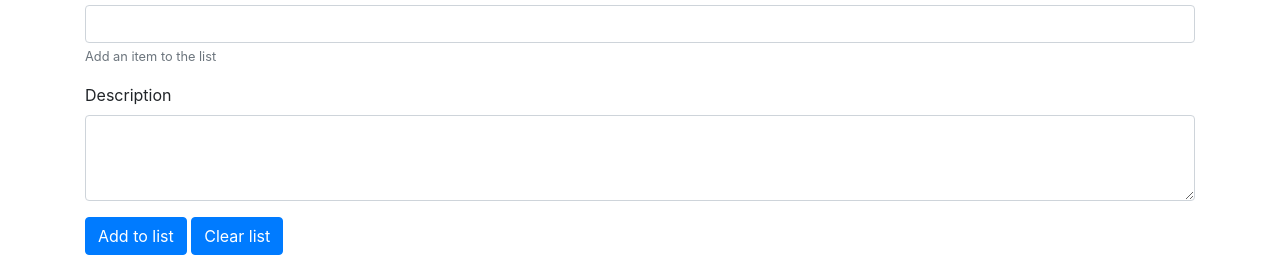
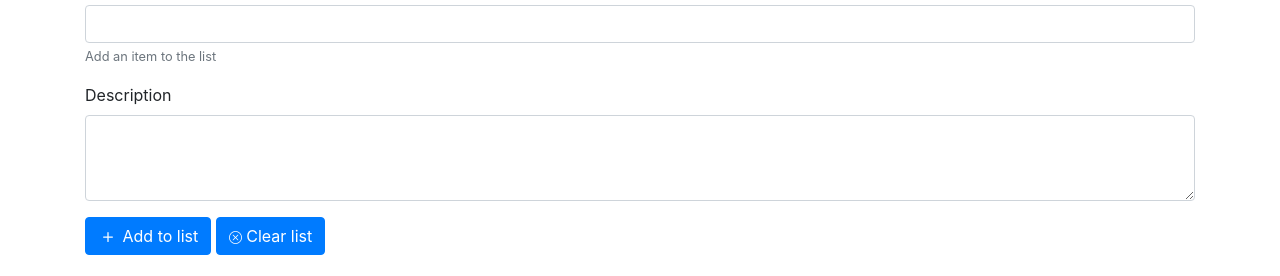
Before and after one commit to pritudev/Amazing-Todo-list, a plain HTML site: page index.html in a window 1280 px wide. Shown: the part 97-373 px from the top of the page. Drawn offline with nearby package versions, Linux system fonts and the light colour scheme.

Commit message:
Update index.html

```diff
--- a/index.html
+++ b/index.html
@@ -2,12 +2,22 @@
 <html lang="en">
   <head>
     <meta charset="utf-8" />
-        <link rel="shortcut icon" href="https://cdn.discordapp.com/attachments/861555095782293504/865882553423626240/PngItem_5099434.png" type="image/png">
-    <meta property="og:url" content="https://aliveclock.vercel.app/">
-    <meta property="og:title" content="An Amazing Todo List">
-    <meta property="og:description" content="This Todo list was my project to learn JS but i made that Damn Epic so i uploaded that was hard to make for me as i'm newbie.">
-    <meta property="og:image" content="https://cdn.discordapp.com/attachments/861555095782293504/865882553423626240/PngItem_5099434.png">
-    <meta name="theme-color" content="#7289DA">
+    <link
+      rel="shortcut icon"
+      href="https://cdn.discordapp.com/attachments/861555095782293504/865882553423626240/PngItem_5099434.png"
+      type="image/png"
+    />
+    <meta property="og:url" content="https://aliveclock.vercel.app/" />
+    <meta property="og:title" content="An Amazing Todo List" />
+    <meta
+      property="og:description"
+      content="This Todo list was my project to learn JS but i made that Damn Epic so i uploaded that was hard to make for me as i'm newbie."
+    />
+    <meta
+      property="og:image"
+      content="https://cdn.discordapp.com/attachments/861555095782293504/865882553423626240/PngItem_5099434.png"
+    />
+    <meta name="theme-color" content="#7289DA" />
     <meta
       name="viewport"
       content="width=device-width, initial-scale=1, shrink-to-fit=no"
@@ -62,8 +72,37 @@
         <textarea class="form-control" id="description" rows="3"></textarea>
       </div>
 
-      <button id="add" class="btn btn-primary">Add to list</button>
+      <button id="add" class="btn btn-primary">
+        <svg
+          xmlns="http://www.w3.org/2000/svg"
+          width="20"
+          height="20"
+          fill="currentColor"
+          class="bi-bi-plus"
+          viewBox="0 0 16 16"
+        >
+          <path
+            d="M8 4a.5.5 0 0 1 .5.5v3h3a.5.5 0 0 1 0 1h-3v3a.5.5 0 0 1-1 0v-3h-3a.5.5 0 0 1 0-1h3v-3A.5.5 0 0 1 8 4z"
+          />
+        </svg>
+        Add to list
+      </button>
       <button id="clear" class="btn btn-primary" onclick="clearStorage()">
+        <svg
+          xmlns="http://www.w3.org/2000/svg"
+          width="13"
+          height="13"
+          fill="currentColor"
+          class="bi-bi-x-circle"
+          viewBox="0 0 16 16"
+        >
+          <path
+            d="M8 15A7 7 0 1 1 8 1a7 7 0 0 1 0 14zm0 1A8 8 0 1 0 8 0a8 8 0 0 0 0 16z"
+          />
+          <path
+            d="M4.646 4.646a.5.5 0 0 1 .708 0L8 7.293l2.646-2.647a.5.5 0 0 1 .708.708L8.707 8l2.647 2.646a.5.5 0 0 1-.708.708L8 8.707l-2.646 2.647a.5.5 0 0 1-.708-.708L7.293 8 4.646 5.354a.5.5 0 0 1 0-.708z"
+          />
+        </svg>
         Clear list
       </button>
 
@@ -83,7 +122,18 @@
               <th scope="row">1</th>
               <td>Test name</td>
               <td>Test description</td>
-              <td><button class="btn btn-sm btn-primary">Done</button></td>
+              <td>
+                <button class="btn btn-sm btn-primary">
+                    <path
+                      d="M14 1a1 1 0 0 1 1 1v12a1 1 0 0 1-1 1H2a1 1 0 0 1-1-1V2a1 1 0 0 1 1-1h12zM2 0a2 2 0 0 0-2 2v12a2 2 0 0 0 2 2h12a2 2 0 0 0 2-2V2a2 2 0 0 0-2-2H2z"
+                    />
+                    <path
+                      d="M10.97 4.97a.75.75 0 0 1 1.071 1.05l-3.992 4.99a.75.75 0 0 1-1.08.02L4.324 8.384a.75.75 0 1 1 1.06-1.06l2.094 2.093 3.473-4.425a.235.235 0 0 1 .02-.022z"
+                    />
+                  </svg>
+                  Done
+                </button>
+              </td>
             </tr>
           </tbody>
         </table>
```
